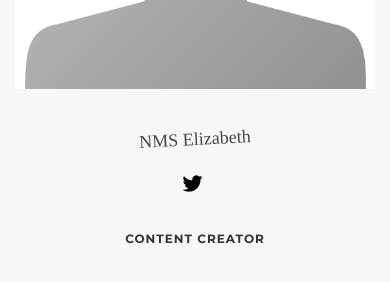
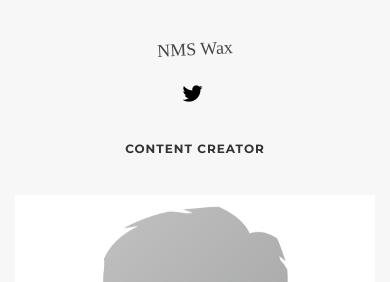
Before and after one commit to PeterRansome/NMS_website, a PHP site: page /content-creators in a window 390 px wide. Shown: the part 4349-4631 px from the top of the page. Run offline with PHP 8.4, Linux system fonts and the light colour scheme; some libraries are stand-ins or nearby versions; some web fonts are replaced.

Commit message:
d
asdasdasdasd

```diff
--- a/content-creators.php
+++ b/content-creators.php
@@ -71,14 +71,6 @@
             <h6>Content Creator</h6>
           </div>
           <div class="col-md-2 col-sm-6">
-            <p><img class="img-responsive center-block" src="/assets/img/default.png" alt=""></p>
-            <h2 class="classic">NMS Elizabeth</h2>
-            <ul class="list-inline">
-              <li><a href="https://twitter.com/NMSorg"><i class="fab fa-twitter fa-lg"></i></a></li>
-            </ul>
-            <h6>Content Creator</h6>
-          </div>
-          <div class="col-md-2 col-sm-6">
             <p><img class="img-responsive center-block" src="/assets/img/wax.jpg" alt=""></p>
             <h2 class="classic">NMS Wax</h2>
             <ul class="list-inline">
```
Also changed, not shown: content-creators.html (+0 -8 lines).
